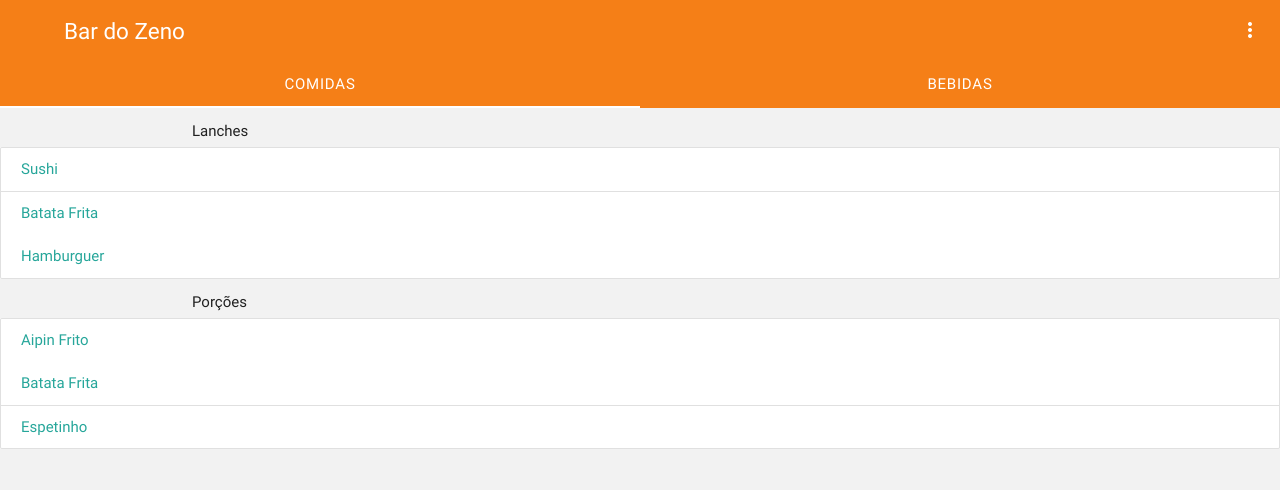
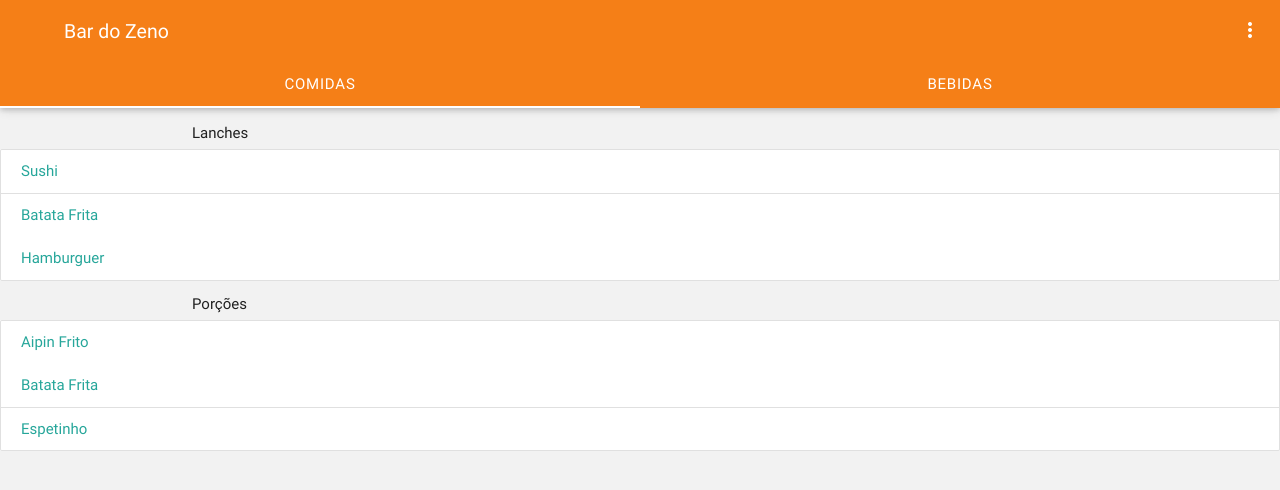
Before and after one commit to zenojr/garconAPP_CORDOVA, a plain HTML site: page www/index.html in a window 1280 px wide. Drawn offline with Linux system fonts and the light colour scheme.

Commit message:
Menus
z-deph adicionado, e menu alterado para fixed

```diff
--- a/www/css/estilo.css
+++ b/www/css/estilo.css
@@ -7,7 +7,19 @@ body{
 }
 
 .titulo{
-  font-size: 1.5rem;
+  font-size: 1.3rem;
   margin-left: 5%;
   margin-right: auto;
 }
+
+
+.topo-fixo{
+  width: 100%;
+  z-index: 2;
+  position: fixed;
+  top: 0;
+}
+
+.section{
+  padding-top: 125px;
+}
--- a/www/index.html
+++ b/www/index.html
@@ -12,6 +12,8 @@
     <script src="js/jquery.min.js"></script>
     <script src="js/materialize.min.js"></script>
 
+
+<div class="topo-fixo z-depth-1">
     <div class="yellow darken-4 white-text valign-wrapper">
       <h5 class="titulo">Bar do Zeno</h5>
       <div>
@@ -24,7 +26,7 @@
       <li class="tab" ><a class="white-text waves-effect waves-light" href="#comidas">Comidas</a></li>
       <li class="tab" ><a class="white-text waves-effect waves-light" href="#bebidas">Bebidas</a></li>
     </ul>
-
+</div>
     <div class="section" id="comidas">
         <h6 class="container">Lanches</h6>
         <div class="collection">
```
